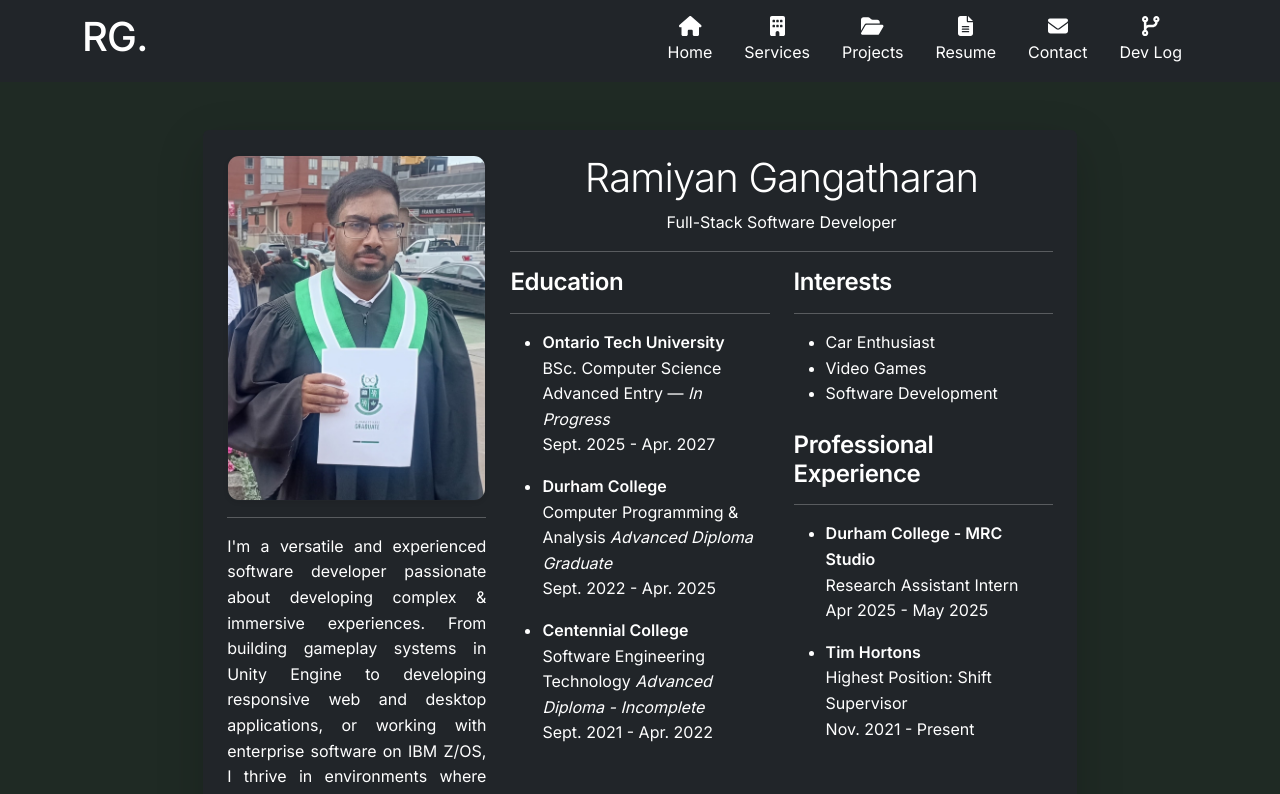
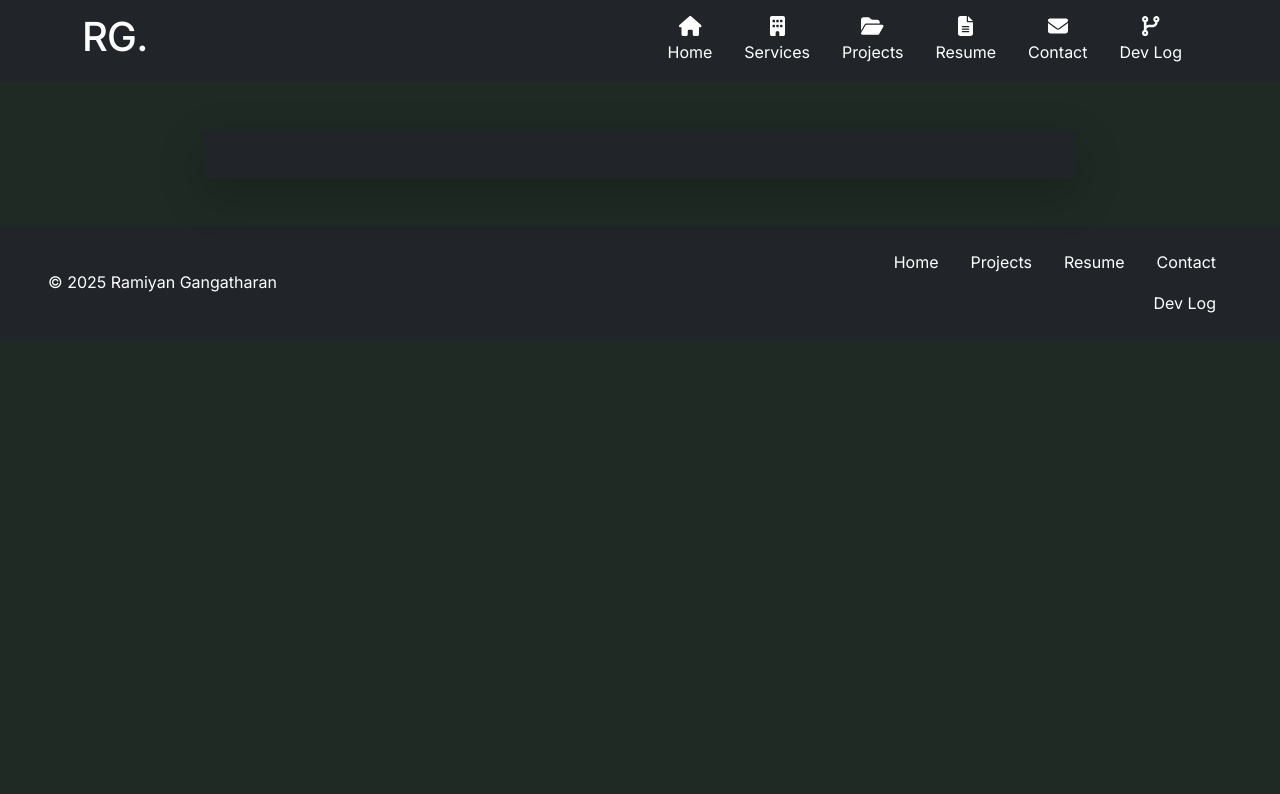
Before and after one commit to RamiyanGangatharan/Portfolio2025, a Next.js app in the folder client/: page / in a window 1280 px wide. Shown: the top 794 px of the page. Built offline with nearby package versions, Linux system fonts and the light colour scheme.

Commit message:
front page redo - delete

```diff
--- a/client/src/pages/components/about.js
+++ b/client/src/pages/components/about.js
@@ -6,87 +6,7 @@ export default function About() {
       {/* MongoDB Test */}
 
       <div className="card bg-dark text-white shadow-lg border-0 p-4 mb-5">
-        <div className="row g-4 align-items-center">
-          <div className="col-lg-4 text-center"> {/* Profile Picture */}
-            <Image
-              src="/img/self.jpg"
-              alt="Portrait of Ramiyan"
-              width={300}
-              height={400}
-              className="img-fluid border border-dark shadow-sm"
-              style={{ borderRadius: "12px", height: "auto" }}
-            />
-            <hr />
-            <p className="about_paragraph text-justify">
-              I&apos;m a versatile and experienced software developer passionate about
-              developing complex &amp; immersive experiences. From building gameplay
-              systems in Unity Engine to developing responsive web and desktop applications,
-              or working with enterprise software on IBM Z/OS, I thrive in environments where
-              creativity and problem-solving matter most.
-            </p>
-          </div>
 
-          <div className="col-lg-8"> {/* Bio */}
-            <div className="text-center">
-              <h1 className="display-6">Ramiyan Gangatharan</h1>
-              <p className="subtitle">Full-Stack Software Developer</p>
-            </div>
-            <hr />
-
-            <div className="row mt-1"> {/* Education */}
-              <div className="col-md-6">
-                <h4 className="fw-semibold">Education</h4>
-                <hr />
-                <ul>
-                  <li className="mb-3">
-                    <strong>Ontario Tech University</strong>
-                    <br /> BSc. Computer Science
-                    <br />Advanced Entry — <em>In Progress</em>
-                    <br /> Sept. 2025 - Apr. 2027
-                  </li>
-                  <li className="mb-3">
-                    <strong>Durham College</strong>
-                    <br /> Computer Programming &amp; Analysis <em>Advanced Diploma Graduate</em>
-                    <br /> Sept. 2022 - Apr. 2025
-                  </li>
-                  <li>
-                    <strong>Centennial College</strong>
-                    <br /> Software Engineering Technology <em>Advanced Diploma - Incomplete</em>
-                    <br /> Sept. 2021 - Apr. 2022
-                  </li>
-                </ul>
-              </div>
-
-              <div className="col-md-6"> {/* Interests & Experience */}
-                <h4 className="fw-semibold">Interests</h4>
-                <hr />
-                <ul className="mb-3">
-                  <li>Car Enthusiast</li>
-                  <li>Video Games</li>
-                  <li>Software Development</li>
-                </ul>
-
-                <h4 className="fw-semibold mt-4">Professional Experience</h4>
-                <hr />
-                <ul>
-                  <li>
-                    <strong>Durham College - MRC Studio</strong>
-                    <br /> Research Assistant Intern
-                    <br /> Apr 2025 - May 2025
-                  </li>
-                  <li className="mt-3">
-                    <strong>Tim Hortons</strong>
-                    <br /> Highest Position: Shift Supervisor
-                    <br /> Nov. 2021 - Present
-                  </li>
-                </ul>
-              </div>
-            </div>
-            <p className="fst-italic mt-5 lead text-center">
-              Let&apos;s connect! I&apos;m always eager to learn from others.
-            </p>
-          </div>
-        </div>
       </div>
     </main>
   );
```
Also changed, not shown: 1 other file (tests, documents, lock files or other folders).
